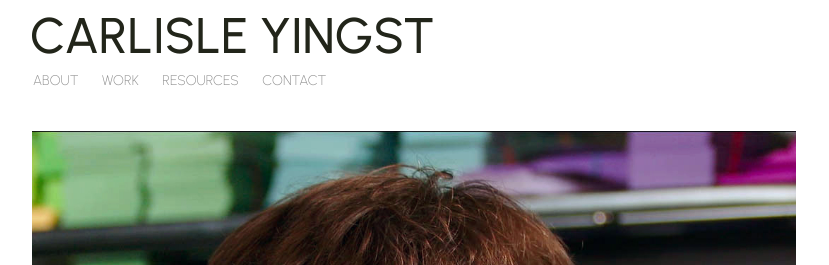
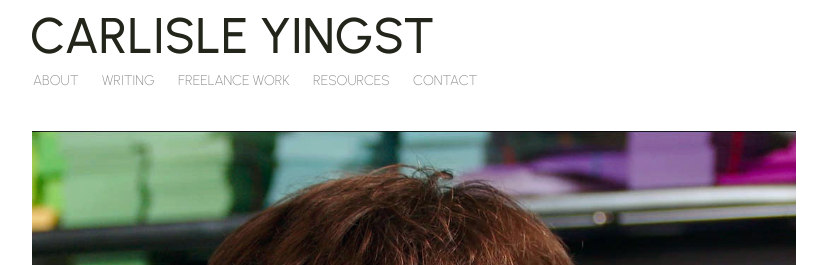
Before and after one commit to ceyingst/ceyingstwebsite, a Jekyll site: the page built from index.html, in a window 1280 px wide. Shown: the top 265 px of the page, without its empty margins (226-1055 px from the left). Built offline with Jekyll 4.4.1, drawn with Linux system fonts in a browser that asks for light colours; nearby versions of some CDN libraries; some web fonts are replaced.

Commit message:
Update header.html

```diff
--- a/_includes/header.html
+++ b/_includes/header.html
@@ -10,7 +10,8 @@
 <div>
             <ul>
               <li><a href="{{ site.baseurl }}/index">ABOUT</a>  </li>
-              <li><a href="{{ site.baseurl }}/presentations-writing">WORK</a>  </li>
+              <li><a href="{{ site.baseurl }}/presentations-writing">WRITING</a>  </li>
+              <li><a href="{{ site.baseurl }}/freelancing">FREELANCE WORK</a></li>
               <li><a href="{{ site.baseurl }}/resources">RESOURCES</a></li>
               <li><a href="{{ site.baseurl }}/contact">CONTACT</a></li>
             </ul>
```
